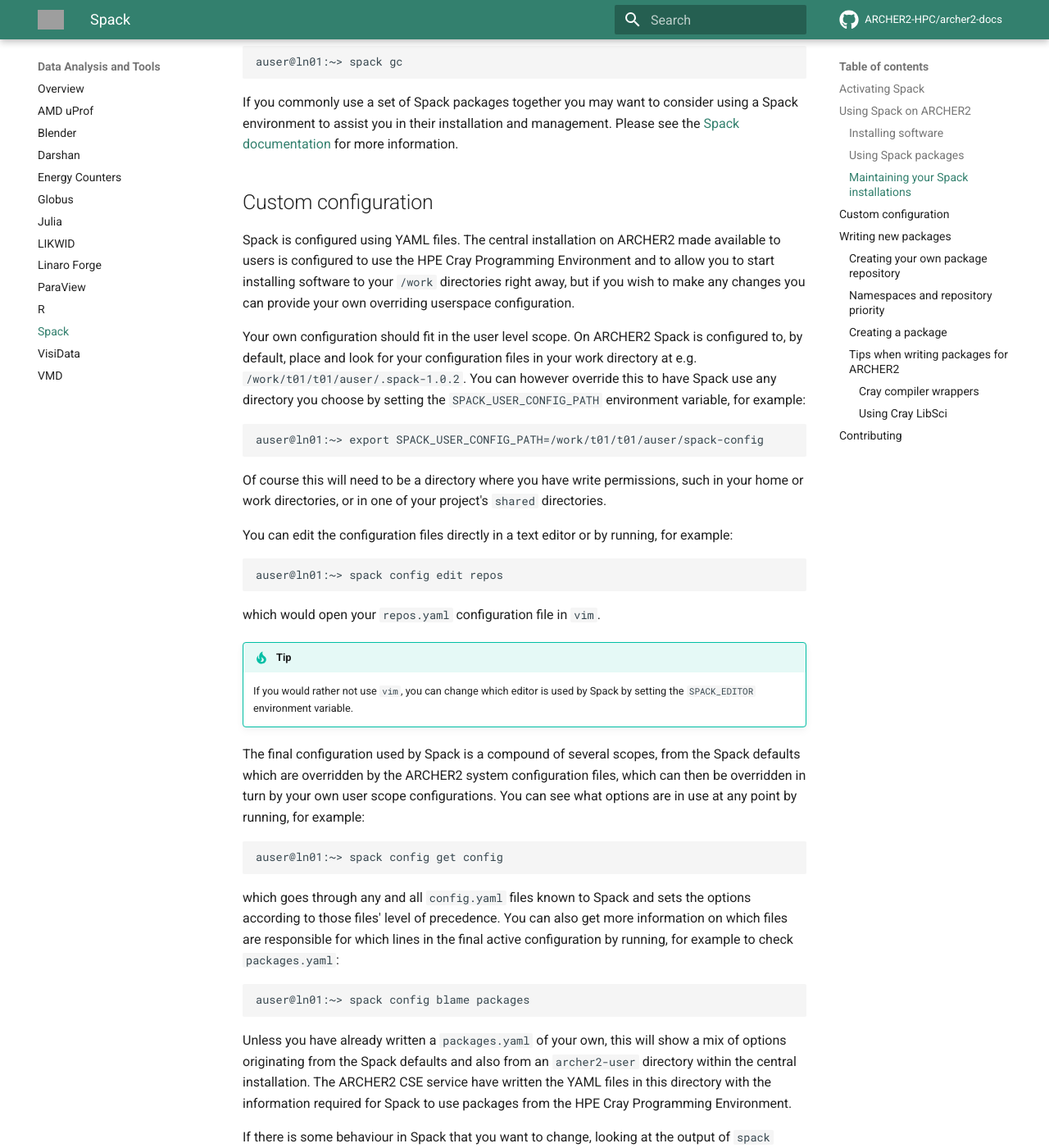
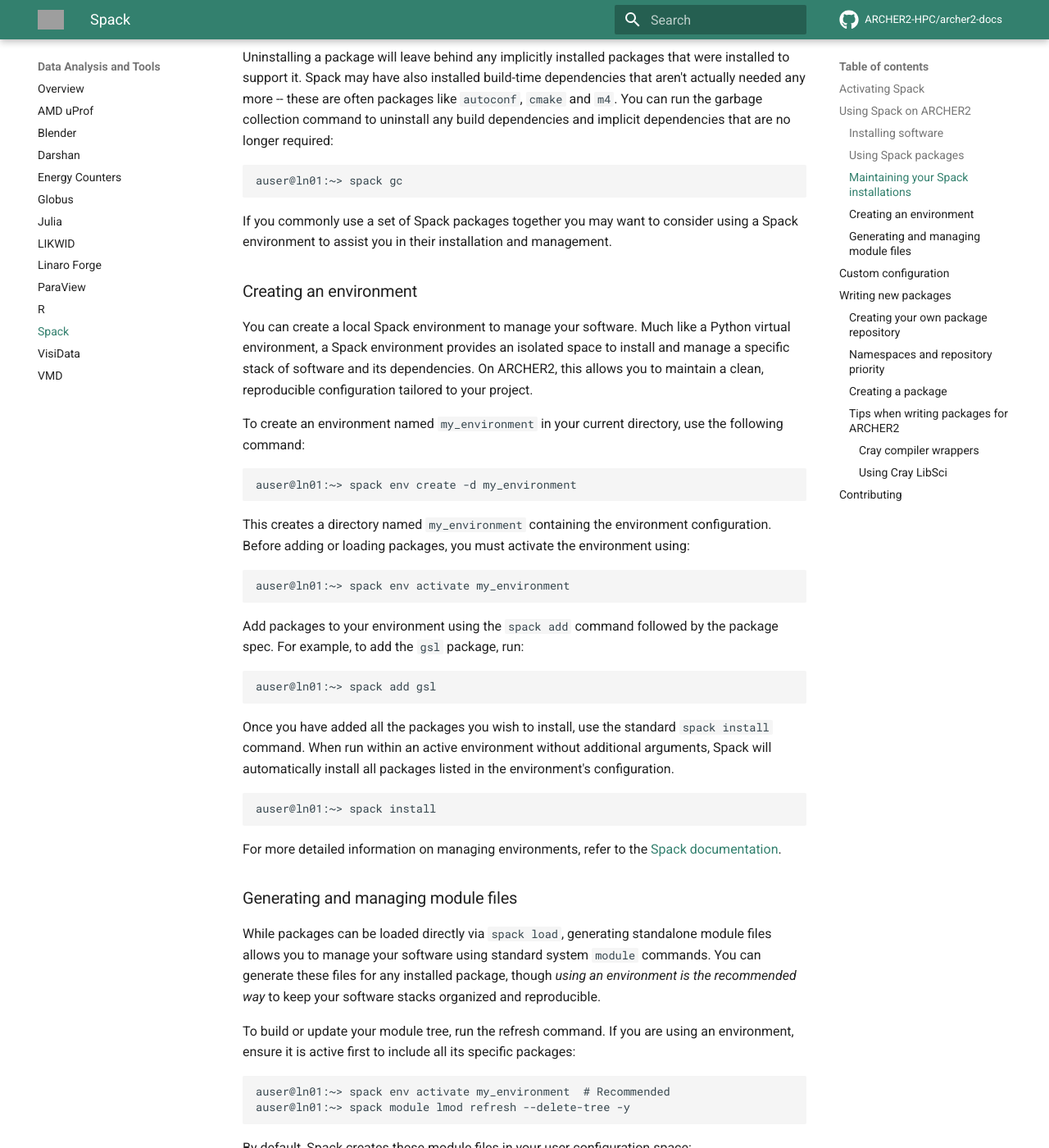
Before and after one commit to ARCHER2-HPC/archer2-docs, an MkDocs documentation site: the page built from docs/data-tools/spack.md, in a window 1280 px wide and 1400 px high, scrolled down 3550 px. Shown: the whole window at 82% size. Built offline with MkDocs 1.6.1 and Material for MkDocs 9.7.7, drawn with Linux system fonts in a browser that asks for light colours; comment, search, counter and statistics services are not loaded; some of the changed text lies outside the part shown; grey boxes are pictures that could not be loaded.

Commit message:
Add Spack environment and modulefile workflow for ARCHER2
Signed-off-by: jirudaya <j.irudayasamy@epcc.ed.ac.uk>

```diff
--- a/docs/data-tools/spack.md
+++ b/docs/data-tools/spack.md
@@ -125,6 +125,13 @@
 You can see your packages' install locations using `spack find --paths` or
 `spack find -p`.
 
+!!! tip
+    The `spack load` command does not automatically set `LD_LIBRARY_PATH` or
+    other common build-related environment variables. As a result, when building
+    your own software, the build system may fail to locate required libraries. You
+    can set these variables manually, or consider generating module files from a
+    [Spack environment](#creating-an-environment).
+
 ### Maintaining your Spack installations
 
 In any Spack command that requires as an argument a reference to an installed
@@ -158,9 +165,78 @@
 
 If you commonly use a set of Spack packages together you may want to consider
 using a Spack environment to assist you in their installation and management.
-Please see the [Spack
-documentation](https://spack.readthedocs.io/en/latest/environments.html) for
-more information.
+
+### Creating an environment
+
+You can create a local Spack environment to manage your software. Much like a
+Python virtual environment, a Spack environment provides an isolated space to
+install and manage a specific stack of software and its dependencies. On
+ARCHER2, this allows you to maintain a clean, reproducible configuration
+tailored to your project.
+
+To create an environment named `my_environment` in your current directory, use the
+following command:
+
+    auser@ln01:~> spack env create -d my_environment
+
+This creates a directory named `my_environment` containing the environment
+configuration. Before adding or loading packages, you must activate the
+environment using:
+
+    auser@ln01:~> spack env activate my_environment
+
+Add packages to your environment using the `spack add` command followed by the
+package spec. For example, to add the `gsl` package, run:
+
+    auser@ln01:~> spack add gsl
+
+Once you have added all the packages you wish to install, use the standard
+`spack install` command. When run within an active environment without
+additional arguments, Spack will automatically install all packages listed in
+the environment's configuration.
+
+    auser@ln01:~> spack install
+
+For more detailed information on managing environments, refer to the
+[Spack documentation](https://spack.readthedocs.io/en/latest/environments.html).
+
+### Generating and managing module files
+
+While packages can be loaded directly via `spack load`, generating standalone
+module files allows you to manage your software using standard system `module`
+commands. You can generate these files for any installed package, though *using
+an environment is the recommended way* to keep your software stacks organized
+and reproducible.
+
+To build or update your module tree, run the refresh command. If you are using
+an environment, ensure it is active first to include all its specific packages:
+
+    auser@ln01:~> spack env activate my_environment  # Recommended
+    auser@ln01:~> spack module lmod refresh --delete-tree -y
+
+By default, Spack creates these module files in your user configuration space:
+
+    $SPACK_USER_CONFIG_PATH/share/spack/modules/Core
+
+To make these modules available to your session, use the `module use` command:
+
+    auser@ln01:~> module use $SPACK_USER_CONFIG_PATH/share/spack/modules/Core
+
+Once the path is added, you can load your Spack-managed packages just like any
+other system module. For example:
+
+    auser@ln01:~> module load gsl
+
+If you prefer to store the module files in a custom location rather than the default
+user cache, you can configure a new root path and regenerate the tree:
+
+    auser@ln01:~> spack config add "modules:default:roots:lmod:<full_path_to_modulefiles>"
+    auser@ln01:~> spack module lmod refresh --delete-tree -y
+    auser@ln01:~> module use <full_path_to_modulefiles>
+
+To verify your current module configuration and root paths, run:
+
+    auser@ln01:~> spack config get modules | grep "lmod: "
 
 ## Custom configuration
 
```
